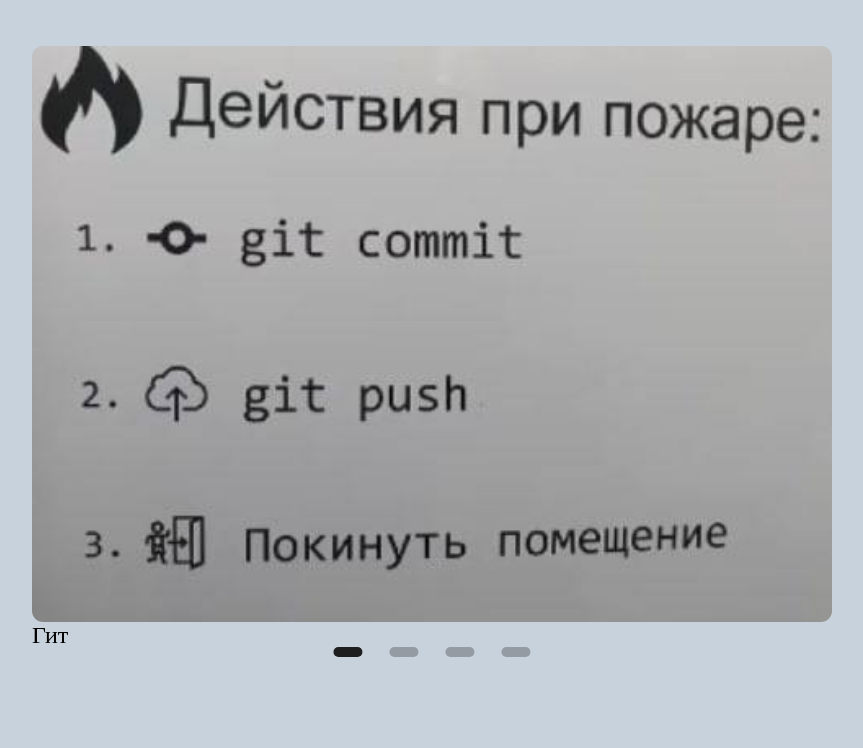
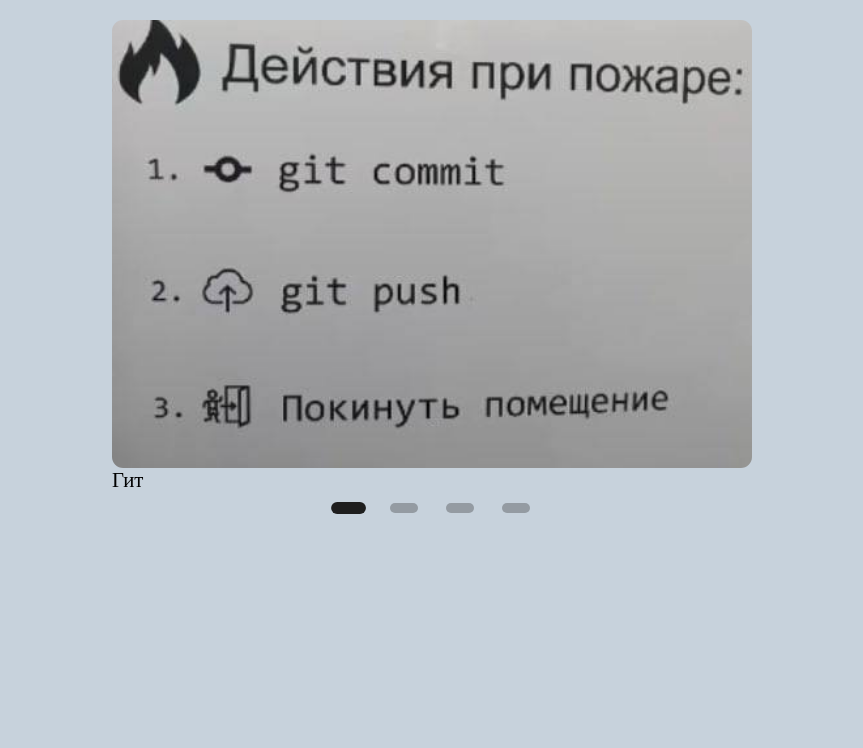
Before and after one commit to omkavtanke/cssMemSlider, a plain HTML site: page cssMemSlider/index.html in a window 1280 px wide. Shown: the part 52-800 px from the top of the page, without its empty margins (208-1071 px from the left). Drawn offline with Linux system fonts and the light colour scheme.

Commit message:
fix:fix positioning in some of elements (Tue, May 17, 2022 08:45:27 AM)

```diff
--- a/cssMemSlider/index.html
+++ b/cssMemSlider/index.html
@@ -24,12 +24,6 @@
 			<div class="slide"><img src="././images/-5354817284960533049_121.jpg " alt="...oops"></div>
 			<div class="slide"><img src="././images/photo_2022-05-11_15-56-50.jpg" alt="...oops"></div>
 		</div>
-		<div class="navigation">
-			<label for="master1" class='buttons button1'><span class="click-area area1"></span></label>
-			<label for="master2" class='buttons button2'><span class="click-area area2"></span></label>
-			<label for="master3" class='buttons button3'><span class="click-area area3"></span></label>
-			<label for="master4" class='buttons button4'><span class="click-area area3"></span></label>
-		</div>
 		<div class="text">
 			<div class="description">
 				<div class="memes mem">Гит</div>
@@ -38,6 +32,12 @@
 				<div class="memes">Попугайчики</div>
 			</div>
 		</div>
+		<div class="navigation">
+			<label for="master1" class='buttons button1'><span class="click-area area1"></span></label>
+			<label for="master2" class='buttons button2'><span class="click-area area2"></span></label>
+			<label for="master3" class='buttons button3'><span class="click-area area3"></span></label>
+			<label for="master4" class='buttons button4'><span class="click-area area3"></span></label>
+		</div>
 	</div>
 </body>
 
--- a/cssMemSlider/style.css
+++ b/cssMemSlider/style.css
@@ -6,19 +6,16 @@ body{
 	background:rgb(199, 210, 220);
 }
 .wrapper{
-	width: 100vh;
-	height: 80vh;
-	position: absolute;
-	left: 50%;
-	top: 50%;
-	transform: translate(-50%, -50%);
+	height:35em;
+	width: 40em;
+	margin: 0 auto;
+	display: flex;
+	justify-content: center;
+	align-items: center;
+	flex-direction: column;
 	overflow: hidden;
 }
 .navigation{
-	position:absolute;
-	bottom: 0;
-	left: 50%;
-	transform: translatex(-50%);
 	display: flex;
 	gap: 1.3em;
 	height: 2em;
@@ -39,10 +36,11 @@ input[name = "me"]{
 	visibility: hidden;
 }
 .slides{
-	width: 400%;
-	height: 90%;
 	display: flex;
 	border-radius: 0.7em;
+	width: 400%;
+	height: 80%;
+	margin-left: 300%;
 }
 .slide{
 	width: 25%;
@@ -54,11 +52,12 @@ input[name = "me"]{
 	height: 100%;
 }
 .text{
-	width: 20%;
+	width: 140px;
 	overflow: hidden;
+	align-self: start;
 }
 .description{
-	font-size: 1.5rem;
+	font-size: 1.3rem;
 	display: flex;
 	width: 400%;
 }
@@ -72,18 +71,22 @@ input[name = "me"]{
 #master1:checked ~ .navigation > .button1{
 	transition: all 0.2s ease;
 	opacity: 1;
+	transform: scale(1.2);
 }
-#master2:checked ~ .navigation > .button2{
+#master2:checked ~  .navigation > .button2{
 	transition: all 0.2s ease;
 	opacity: 1;
+	transform: scale(1.2);
 }
 #master3:checked ~ .navigation > .button3{
 	transition: all 0.2s ease;
 	opacity: 1;
+	transform: scale(1.2);
 }
 #master4:checked ~ .navigation > .button4{
 	transition: all 0.2s ease;
 	opacity: 1;
+	transform: scale(1.2);
 }
 
 
@@ -114,7 +117,7 @@ input[name = "me"]{
 	margin-left: -75%;
 }
 .minitext{
-	font-size: 2em;
+	font-size: 1em;
 	font-family: 'Arial' serif;
 	font-weight: 400;
 	text-align: center;
@@ -132,3 +135,8 @@ input[name = "me"]{
 	cursor: pointer;
 	box-sizing: border-box;
 }
+
+
+@media (min-width: 320px) and (max-width: 526px){
+
+}
```
